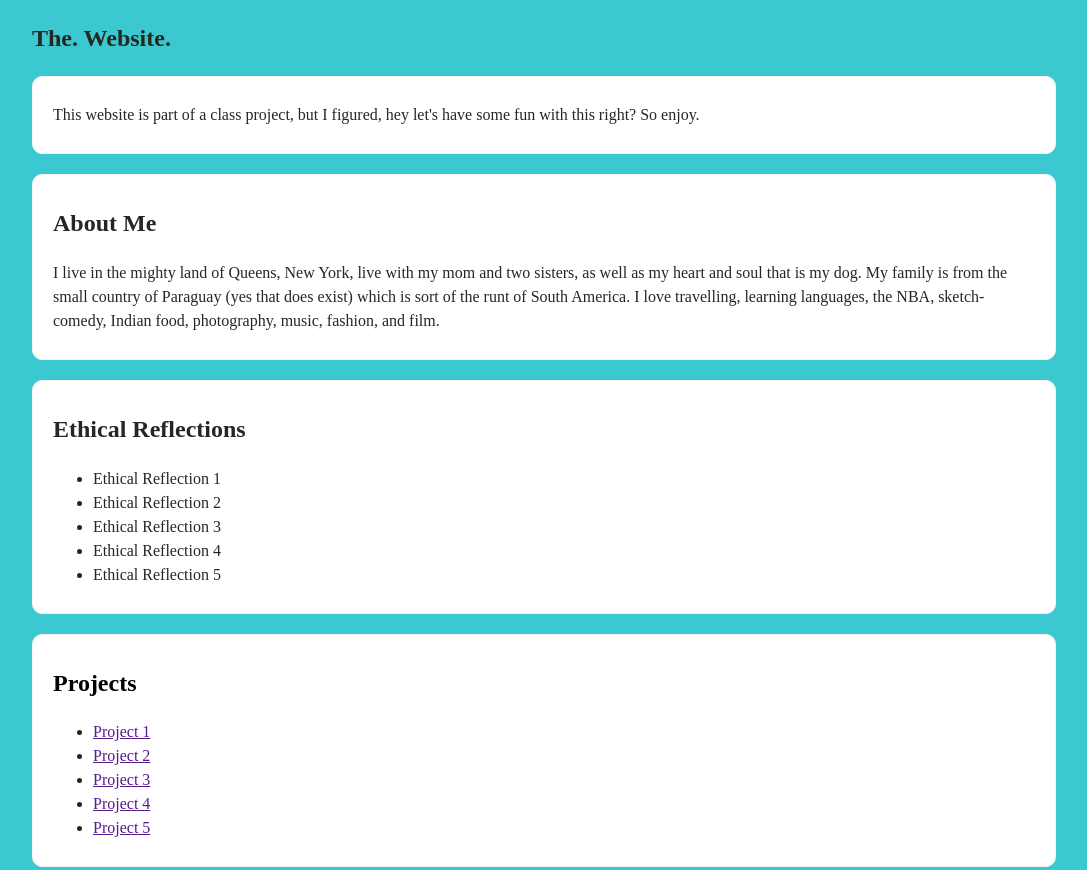
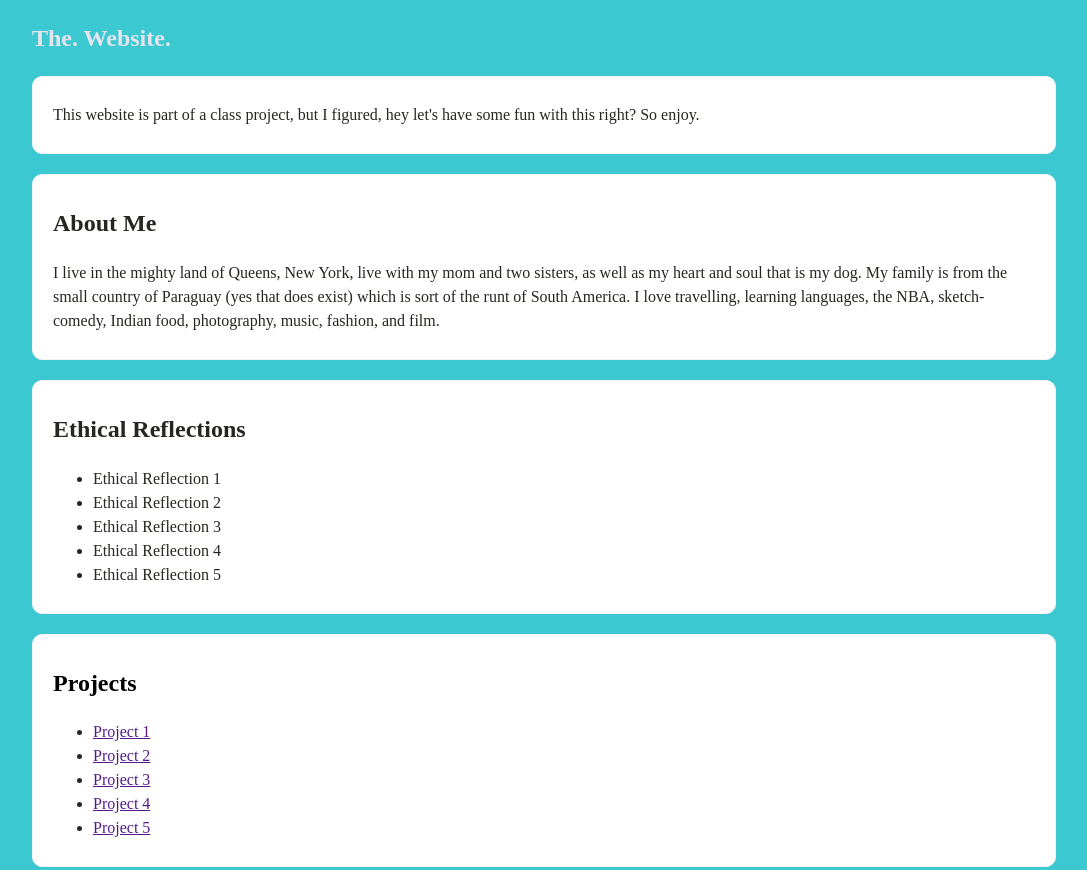
Before and after one commit to GodBlessBosnia/Initial, a plain HTML site: page index.html in a window 1280 px wide. Shown: the top 870 px of the page, without its empty margins (96-1183 px from the left). Drawn offline with Linux system fonts and the light colour scheme.

Commit message:
Cute website amiright?

```diff
--- a/index.html
+++ b/index.html
@@ -22,7 +22,7 @@ background-color: white;
 
 </style>
 
-<h2 style="color: rgb(38,38,34)  "> The. Website. </h2>
+<h2 style="color: rgb(228, 228, 238) "> The. Website. </h2>
 <div>
 <p style="color: rgb(38, 38, 34) "> This website is part of a class project, but I figured, hey let's have some fun with this right? So enjoy. </p>
 </div>
@@ -38,8 +38,7 @@ background-color: white;
   <li>Ethical Reflection 3</li>
   <li>Ethical Reflection 4</li>
   <li>Ethical Reflection 5</li>
-<ul
-</ul>
+
 </div>
 <div>
 <h2> Projects </h2>
```
